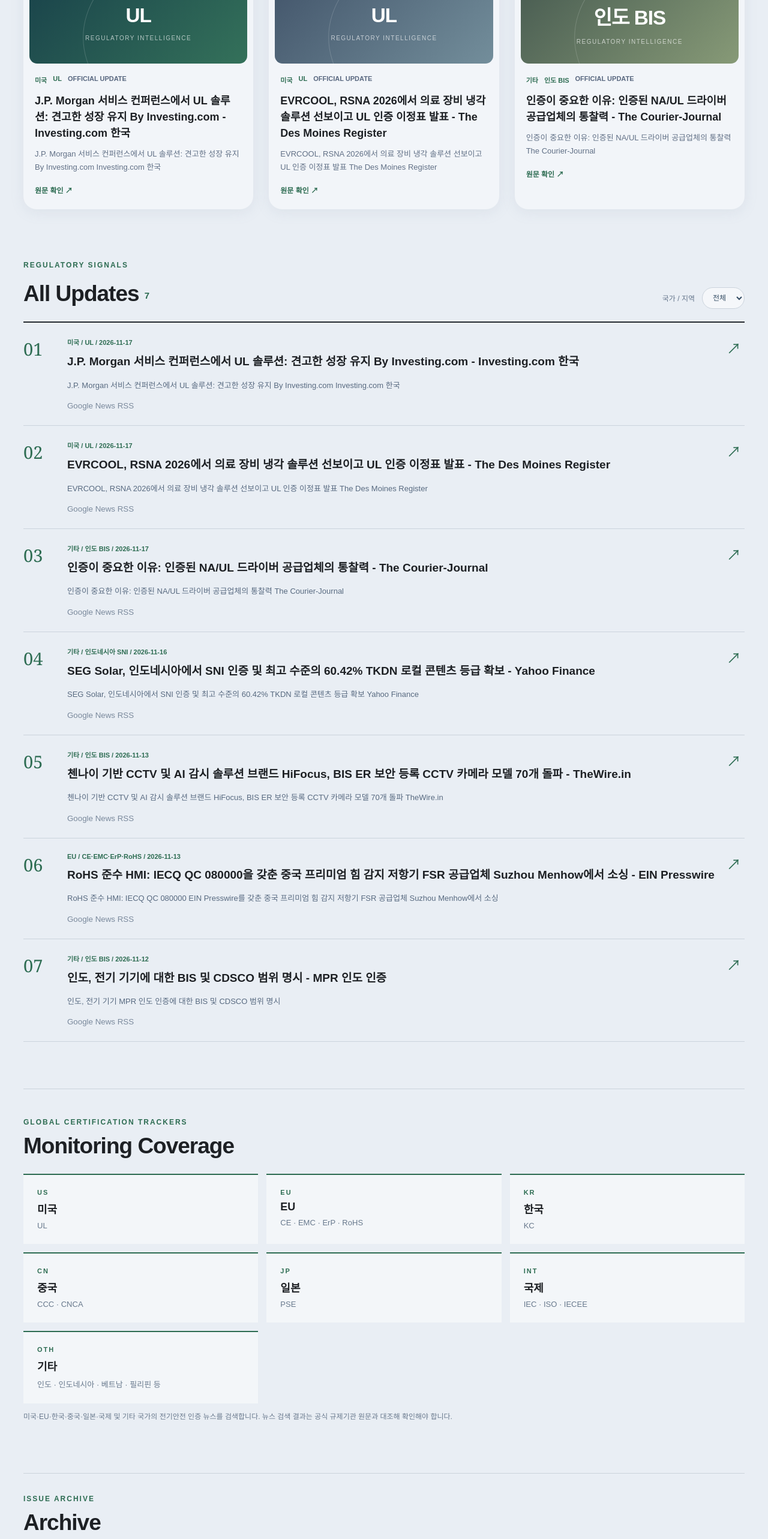
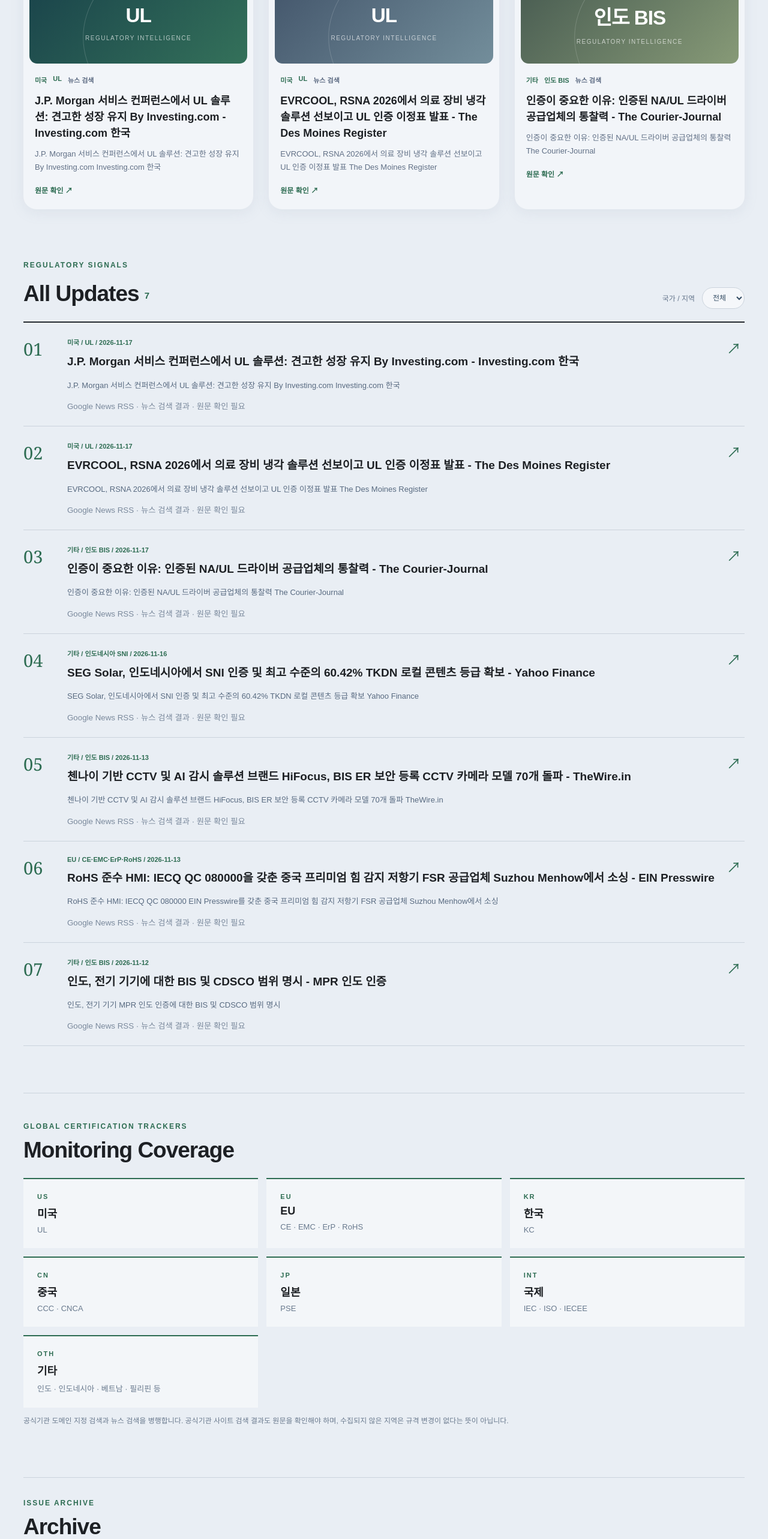
Before and after one commit to Hyanggon-Web/HUROM_Certi, a Next.js app: page / in a window 1280 px wide. Shown: the part 840-3406 px from the top of the page at 60% size. Built offline with nearby package versions, Linux system fonts and the light colour scheme.

Commit message:
feat: show regional search coverage and distinguish official-domain discovery from verified sources

```diff
--- a/app/dashboard.tsx
+++ b/app/dashboard.tsx
@@ -1,7 +1,7 @@
 "use client";
 import {useMemo,useState} from "react";
-type News={id:string;title:string;summary:string;titleKo?:string;summaryKo?:string;region:string;category:string;date:string;url:string;source:string};
-type Feed={generatedAt:string;items:News[]};
+type News={sourceType?:string;verification?:string;id:string;title:string;summary:string;titleKo?:string;summaryKo?:string;region:string;category:string;date:string;url:string;source:string};
+type Feed={generatedAt:string;items:News[];collection?:{regionStatus?:Record<string,{count:number;status:string;queries:number;returned:number;errors:string[]}>}};
 const formatDate=(d:Date)=>new Intl.DateTimeFormat("ko-KR",{month:"long",day:"numeric",timeZone:"Asia/Seoul"}).format(d);
 function issueInfo(raw:string){const published=raw&&!Number.isNaN(Date.parse(raw))?new Date(raw):new Date("2026-11-15T23:00:00Z");const monday=new Date(published);const day=(monday.getUTCDay()+6)%7;monday.setUTCDate(monday.getUTCDate()-day);const start=new Date(monday.getTime()-7*86400000);const end=new Date(monday.getTime()-86400000);const year=monday.getUTCFullYear();const jan4=new Date(Date.UTC(year,0,4));const firstMonday=new Date(jan4.getTime()-((jan4.getUTCDay()+6)%7)*86400000);const week=Math.floor((monday.getTime()-firstMonday.getTime())/604800000)+1;return {published,start,end,year,week};}
 export default function Dashboard({data}:{data:Feed}){
@@ -17,9 +17,9 @@ export default function Dashboard({data}:{data:Feed}){
  <div className="issue-toolbar"><div><a className="back-link" href="#archive">← 주간 브리핑</a><div className="toolbar-date">{dates}</div></div><a className="all-pill" href="#archive">전체 호</a><span className="latest">최신 호입니다</span></div>
  <section className="cover" id="issues"><div className="cover-left"><div className="masthead">Weekly<br/><span>CERTI</span></div><div className="issue-line"><strong>{issue.year}년 {issue.week}주차</strong><span className="vertical-line"/><span>{dates}</span></div><div className="issue-meta">발행 {issue.published.toLocaleDateString("ko-KR",{timeZone:"Asia/Seoul"})}<span>시그널 {items.length}건</span></div></div><div className="cover-right"><div className="eyebrow toc-heading">IN THIS ISSUE</div>{items.length?items.slice(0,3).map((i,n)=><a className="toc-row" href={i.url} target="_blank" rel="noopener noreferrer" key={i.id}><span className="toc-index">{String(n+1).padStart(2,"0")}</span><span className="toc-content"><strong>{i.titleKo||i.title}</strong><small>{i.region} · {i.category} · {i.source}</small></span></a>):<div className="toc-empty"><strong>새로운 브리핑을 준비 중입니다.</strong><p>수집된 인증 규제 동향이 없습니다. 다음 자동 수집 이후 목록이 표시됩니다.</p></div>}</div></section>
  <section className="headline-section" id="headlines"><div className="section-head"><h1>Headline</h1><div className="carousel-controls"><button type="button" onClick={()=>setOffset(Math.max(0,offset-1))} disabled={offset===0} aria-label="이전 기사">←</button><button type="button" onClick={()=>setOffset(Math.min(Math.max(0,count-3),offset+1))} disabled={offset>=Math.max(0,count-3)} aria-label="다음 기사">→</button></div></div>
- {featured.length?<div className="headline-grid">{featured.map((i,n)=><a className="headline-card" key={i.id} href={i.url} target="_blank" rel="noopener noreferrer"><div className={"card-visual visual-"+(n%3)}><div className="visual-icon" aria-hidden="true">{i.category.includes("에너지")?"◉":i.category.includes("무선")?"⌁":"▣"}</div><div className="visual-label">{i.region} / CERTIFICATION</div><div className="visual-title">{i.category}</div><div className="visual-bottom">REGULATORY INTELLIGENCE</div></div><div className="card-info"><div className="card-tags"><span>{i.region}</span><span>{i.category}</span><span>OFFICIAL UPDATE</span></div><h2>{i.titleKo||i.title}</h2><p>{i.summaryKo||i.summary||"공식 발표 원문에서 세부 내용을 확인하세요."}</p><div className="card-link">원문 확인 ↗</div></div></a>)}</div>:<div className="empty-panel"><div className="empty-icon">◎</div><strong>{query||region!=="전체"?"검색 결과가 없습니다.":"아직 게시된 기사가 없습니다."}</strong><p>{query||region!=="전체"?"검색어나 필터를 변경해 주세요.":"GitHub Actions의 주간 수집이 완료되면 이곳에 최신 뉴스가 표시됩니다."}</p></div>}</section>
- <section className="updates-section" id="updates"><div className="eyebrow">REGULATORY SIGNALS</div><div className="section-head updates-heading"><h2>All Updates <span>{count}</span></h2><label className="region-control">국가 / 지역 <select value={region} onChange={e=>{setRegion(e.target.value);reset()}}>{regions.map(r=><option key={r}>{r}</option>)}</select></label></div><div className="updates-list">{results.length?results.map((i,n)=><article className="update-row" id={"news-"+i.id} key={i.id}><span className="update-index">{String(n+1).padStart(2,"0")}</span><div className="update-copy"><div className="update-tags">{i.region} / {i.category} / {i.date}</div><h3><a href={i.url} target="_blank" rel="noopener noreferrer">{i.titleKo||i.title}</a></h3><p>{i.summaryKo||i.summary}</p><small>{i.source}</small></div><a className="external-link" href={i.url} target="_blank" rel="noopener noreferrer" aria-label="공식 원문 열기">↗</a></article>):<div className="updates-empty">표시할 규제 동향이 없습니다.</div>}</div></section>
- <section className="tracker-section" id="trackers"><div className="eyebrow">GLOBAL CERTIFICATION TRACKERS</div><h2>Monitoring Coverage</h2><div className="tracker-grid">{[["US","미국","UL"],["EU","EU","CE · EMC · ErP · RoHS"],["KR","한국","KC"],["CN","중국","CCC · CNCA"],["JP","일본","PSE"],["INT","국제","IEC · ISO · IECEE"],["OTH","기타","인도 · 인도네시아 · 베트남 · 필리핀 등"]].map(([code,country,standards])=><div className="tracker" key={code}><small>{code}</small><strong>{country}</strong><span>{standards}</span></div>)}</div><p className="footnote">미국·EU·한국·중국·일본·국제 및 기타 국가의 전기안전 인증 뉴스를 검색합니다. 뉴스 검색 결과는 공식 규제기관 원문과 대조해 확인해야 합니다.</p></section>
+ {featured.length?<div className="headline-grid">{featured.map((i,n)=><a className="headline-card" key={i.id} href={i.url} target="_blank" rel="noopener noreferrer"><div className={"card-visual visual-"+(n%3)}><div className="visual-icon" aria-hidden="true">{i.category.includes("에너지")?"◉":i.category.includes("무선")?"⌁":"▣"}</div><div className="visual-label">{i.region} / CERTIFICATION</div><div className="visual-title">{i.category}</div><div className="visual-bottom">REGULATORY INTELLIGENCE</div></div><div className="card-info"><div className="card-tags"><span>{i.region}</span><span>{i.category}</span><span>{i.sourceType==="official-site-search"?"공식기관 사이트 검색":"뉴스 검색"}</span></div><h2>{i.titleKo||i.title}</h2><p>{i.summaryKo||i.summary||"공식 발표 원문에서 세부 내용을 확인하세요."}</p><div className="card-link">원문 확인 ↗</div></div></a>)}</div>:<div className="empty-panel"><div className="empty-icon">◎</div><strong>{query||region!=="전체"?"검색 결과가 없습니다.":"아직 게시된 기사가 없습니다."}</strong><p>{query||region!=="전체"?"검색어나 필터를 변경해 주세요.":"GitHub Actions의 주간 수집이 완료되면 이곳에 최신 뉴스가 표시됩니다."}</p></div>}</section>
+ <section className="updates-section" id="updates"><div className="eyebrow">REGULATORY SIGNALS</div><div className="section-head updates-heading"><h2>All Updates <span>{count}</span></h2><label className="region-control">국가 / 지역 <select value={region} onChange={e=>{setRegion(e.target.value);reset()}}>{regions.map(r=><option key={r}>{r}</option>)}</select></label></div><div className="updates-list">{results.length?results.map((i,n)=><article className="update-row" id={"news-"+i.id} key={i.id}><span className="update-index">{String(n+1).padStart(2,"0")}</span><div className="update-copy"><div className="update-tags">{i.region} / {i.category} / {i.date}</div><h3><a href={i.url} target="_blank" rel="noopener noreferrer">{i.titleKo||i.title}</a></h3><p>{i.summaryKo||i.summary}</p><small>{i.source} · {i.sourceType==="official-site-search"?"공식기관 사이트 검색 결과":"뉴스 검색 결과"} · 원문 확인 필요</small></div><a className="external-link" href={i.url} target="_blank" rel="noopener noreferrer" aria-label="공식 원문 열기">↗</a></article>):<div className="updates-empty">표시할 규제 동향이 없습니다.</div>}</div></section>
+ <section className="tracker-section" id="trackers"><div className="eyebrow">GLOBAL CERTIFICATION TRACKERS</div><h2>Monitoring Coverage</h2><div className="tracker-grid">{[["US","미국","UL"],["EU","EU","CE · EMC · ErP · RoHS"],["KR","한국","KC"],["CN","중국","CCC · CNCA"],["JP","일본","PSE"],["INT","국제","IEC · ISO · IECEE"],["OTH","기타","인도 · 인도네시아 · 베트남 · 필리핀 등"]].map(([code,country,standards])=><div className="tracker" key={code}><small>{code}</small><strong>{country}</strong><span>{standards}</span></div>)}</div><p className="footnote">공식기관 도메인 지정 검색과 뉴스 검색을 병행합니다. 공식기관 사이트 검색 결과도 원문을 확인해야 하며, 수집되지 않은 지역은 규격 변경이 없다는 뜻이 아닙니다.</p>{data.collection?.regionStatus&&<div className="updates-list">{regions.filter(r=>r!=="전체").map(r=><div className="archive-entry" key={r}><strong>{r}</strong><span>{data.collection?.regionStatus?.[r]?.status||"확인 불가"}</span><span>{data.collection?.regionStatus?.[r]?.count||0}건</span></div>)}</div>}</section>
  <section className="archive-section" id="archive"><div className="eyebrow">ISSUE ARCHIVE</div><h2>Archive</h2><div className="archive-entry"><strong>{issue.year}년 {issue.week}주차</strong><span>{dates}</span><span>{items.length}건</span></div></section>
  </main><footer id="about"><div className="footer-content"><strong>Weekly <span>CERTI</span></strong><p>Global Certification & Regulatory Intelligence · Electrical & Home Appliances</p><small>본 서비스는 정보 제공 목적이며 법적 해석 또는 인증 판정을 대체하지 않습니다.</small></div></footer></div>;
 }
```
